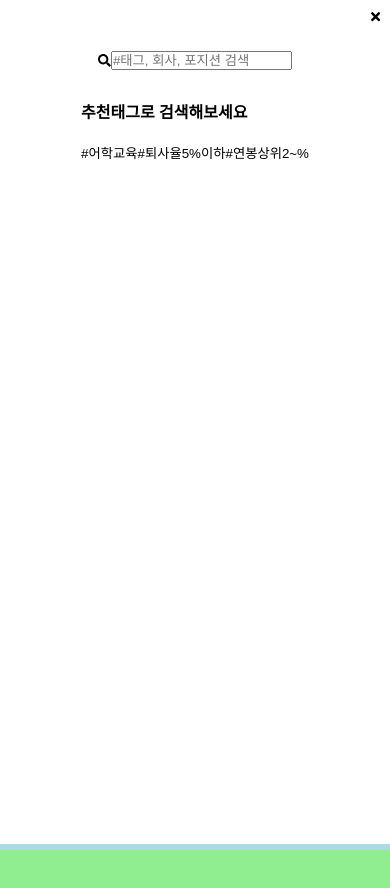
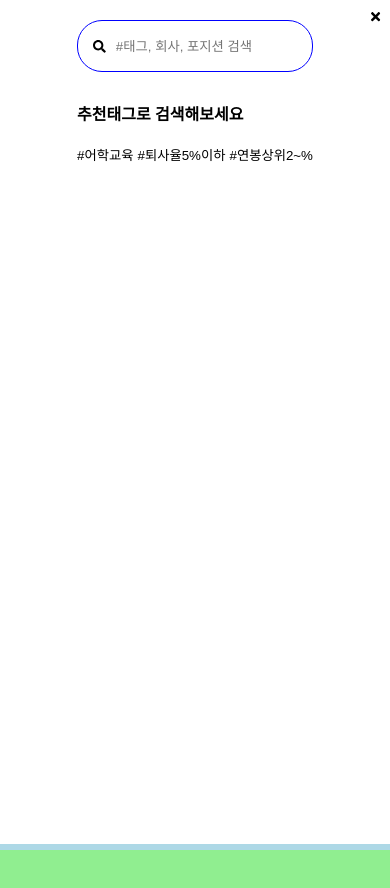
Before and after one commit to hyseoseo/wanted-navbar-clone, a React (Create React App) app: page / in a window 390 px wide. Both pictures are taken after a click on the button 338 px from the left and 74 px from the top of the page. Shown: the top 888 px of the page. Built offline with nearby package versions, Linux system fonts and the light colour scheme.

Commit message:
should change mobile login css

```diff
--- a/src/components/LoginModal.js
+++ b/src/components/LoginModal.js
@@ -14,7 +14,7 @@ const LoginModal = (props) => {
         <button className="login-modal-close-button" onClick={handleLoginModal}>
           <FontAwesomeIcon icon={faTimes} />
         </button>
-        <header id="header-logo">wanted</header>
+        <header className="login-header-logo">wanted</header>
         <div className="login-modal-title">
           직장인을 위한 커리어 플랫폼 원티드!
           <br />
@@ -22,7 +22,11 @@ const LoginModal = (props) => {
         </div>
         <form className="email-form">
           <label htmlFor="email">
-            <input type="text" placeholder="이메일을 입력해주세요" />
+            <input
+              type="text"
+              placeholder="이메일을 입력해주세요"
+              className="email-input"
+            />
           </label>
           <button type="submit" className="login-button">
             이메일로 시작하기
--- a/src/components/SearchModal.js
+++ b/src/components/SearchModal.js
@@ -14,6 +14,7 @@ const SearchModal = (props) => {
   const handleSearchSubmit = (event) => {
     event.preventDefault();
     props.history.push(`/search?query=${keyword}`);
+    handleSearchModal();
   };
 
   return (
@@ -30,7 +31,7 @@ const SearchModal = (props) => {
         </button>
         <div className="search-modal-content">
           <div className="search-modal-searchbar">
-            <FontAwesomeIcon icon={faSearch} />
+            <FontAwesomeIcon icon={faSearch} className="search-icon" />
             <form onSubmit={handleSearchSubmit}>
               <label htmlFor="search">
                 <input
--- a/src/index.css
+++ b/src/index.css
@@ -34,6 +34,11 @@ button {
   background: none;
   outline: none;
   cursor: pointer;
+}
+
+input {
+  outline: none !important;
+  border: none;
 }
 
 /* layout */
@@ -176,9 +181,18 @@ button {
   background-color: white;
   display: flex;
   flex-direction: column;
-  justify-content: center;
+  justify-content: space-between;
   align-items: center;
   border-radius: 4px;
+}
+
+.login-header-logo {
+  font-weight: 600;
+  font-size: 1.3rem;
+  width: 100px;
+  color: black;
+  margin-left: 20px;
+  margin-top: 10px;
 }
 
 .login-modal-title {
@@ -195,6 +209,13 @@ button {
   flex-direction: column;
   justify-content: space-around;
   align-items: center;
+
+}
+
+.email-input {
+  border: 1px solid lightgray;
+  width: 300px;
+  height: 45px;
 }
 
 .login-button {
@@ -227,12 +248,20 @@ button {
 }
 
 .search-modal-searchbar {
-  width: 100%;
-  height: 80px;
+  width: 60vw;
+  max-width: 100%;
+  height: 50px;
   display: flex;
-  justify-content: center;
+  justify-content: flex-start;
   align-items: center;
   flex-direction: row;
+  border: 1px solid blue;
+  border-radius: 25px;
+}
+
+.search-icon {
+  margin-left: 15px;
+  margin-right: 10px;
 }
 
 .search-bar-input, .search-bar-input:focus {
@@ -241,6 +270,7 @@ button {
   flex: 100%;
   min-height: 50px;
   outline: none;
+  font-size: 1rem;
 }
 
 .search-modal-tags {
@@ -250,7 +280,7 @@ button {
   display: flex;
   flex-direction: column;
   justify-content: center;
-  margin-top: -20px;
+  margin-top: 10px;
 }
 
 .search-modal-tags-title {
@@ -291,7 +321,7 @@ button {
       opacity: 0;
     }
     to {
-      height: 450px;
+      height: 250px;
       opacity: 1;
     }
   }
```
